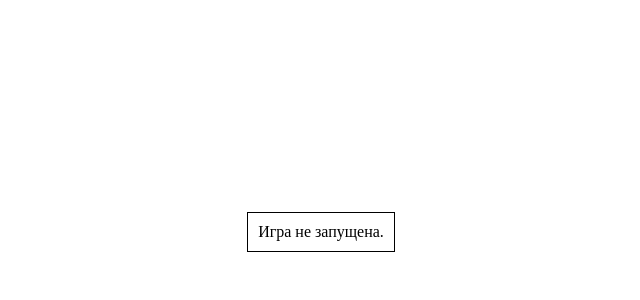
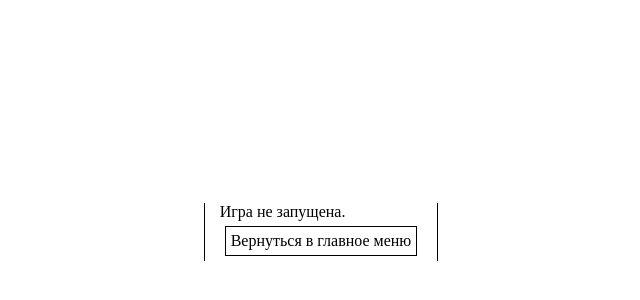
Before and after one commit to psqq/roguelike-with-vue-and-vuex, a Vue app: page /game in a window 1280 px wide. Shown: the part 168-468 px from the top of the page, without its empty margins (319-959 px from the left). Built offline with nearby package versions, Linux system fonts and the light colour scheme.

Commit message:
u can end game

```diff
--- a/src/components/Game.vue
+++ b/src/components/Game.vue
@@ -8,20 +8,35 @@
       <div class="content">
         <Level />
       </div>
+      <div class="right-bar">
+        <div class="btn" @click="quit">Закночить игру</div>
+      </div>
     </template>
-    <div class="content" v-else>Игра не запущена.</div>
+    <div class="content" v-else>
+      Игра не запущена.
+      <div class="btn" @click="back">Вернуться в главное меню</div>
+    </div>
   </div>
 </template>
 
 <script>
-import { mapGetters } from "vuex";
-import { getters as gameGetters } from "../store/modules/game";
+import { mapGetters, mapMutations } from "vuex";
 
 import Level from "./Level";
 
 export default {
   name: "Game",
-  computed: mapGetters([gameGetters.isGameStarted]),
+  computed: mapGetters(["isGameStarted"]),
+  methods: {
+    ...mapMutations(["endGame"]),
+    quit() {
+      this.endGame();
+      this.$router.push("/");
+    },
+    back() {
+      this.$router.push("/");
+    }
+  },
   components: {
     Level
   }
@@ -45,8 +60,10 @@ export default {
   grid-area: a;
   align-self: center;
   justify-self: center;
-  border: 1px solid black;
-  padding: 10px;
+  border-left: 1px solid black;
+  padding-left: 15px;
+  border-right: 1px solid black;
+  padding-right: 15px;
 }
 .left-bar {
   grid-area: l;
@@ -54,4 +71,18 @@ export default {
   justify-self: center;
   padding: 10px;
 }
+.right-bar {
+  grid-area: r;
+  align-self: center;
+  justify-self: center;
+  padding: 10px;
+}
+.btn {
+  align-self: center;
+  justify-self: center;
+  border: 1px solid black;
+  cursor: pointer;
+  padding: 5px;
+  margin: 5px;
+}
 </style>
--- a/src/store/modules/game.js
+++ b/src/store/modules/game.js
@@ -14,6 +14,9 @@ export const vuexModule = {
       (state) => {
         state.gameStarted = true;
       },
+    endGame(state) {
+      state.gameStarted = false;
+    },
   },
   state: {
     gameStarted: false,
```
